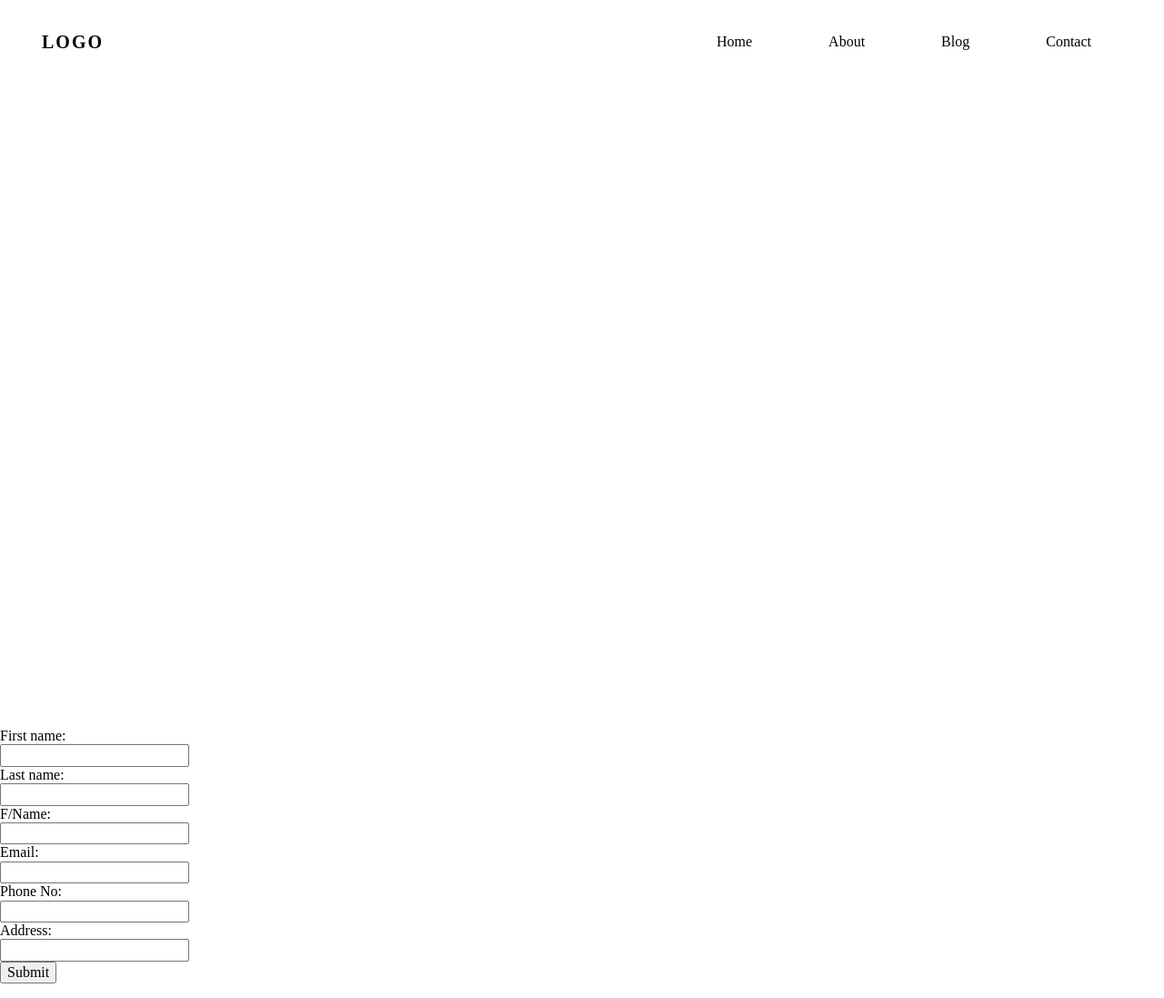
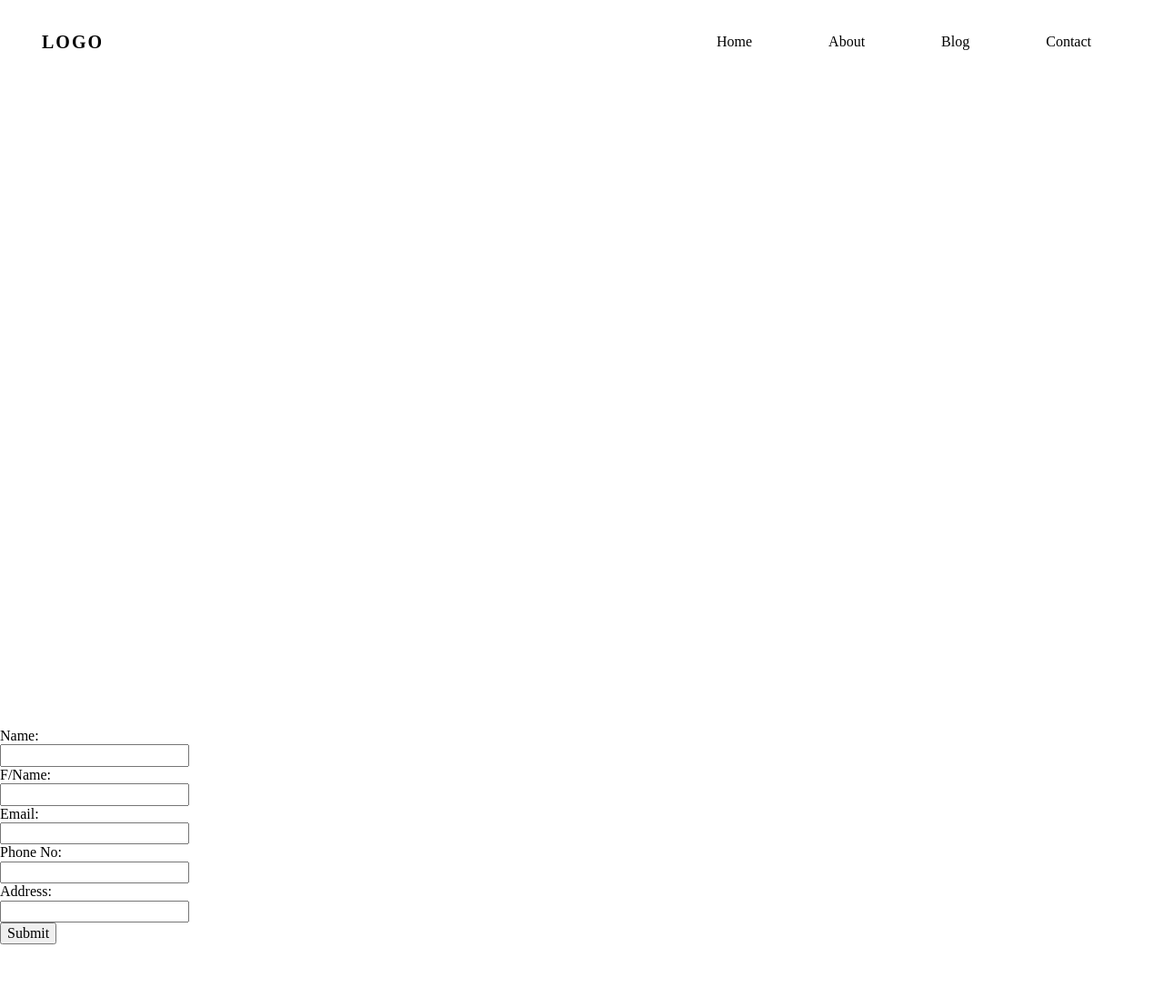
Before and after one commit to WPSulaiman/liquefy, a plain HTML site: page contact.html in a window 1280 px wide. Shown: the whole page at 91% size. After the commit the page ends 1054 px from the top, so only its background shows below. Drawn offline with Linux system fonts and the light colour scheme.

Commit message:
delete  name form contact

```diff
--- a/contact.html
+++ b/contact.html
@@ -39,9 +39,7 @@
             <!-- Main Content of the page start here -->
 
   <form action="/action_page.php">
-  <label for="fname">First name:</label><br>
-  <input type="text" id="fname" name="fname"><br>
-  <label for="lname">Last name:</label><br>
+  <label for="fname"> Name:</label><br>
   <input type="text" id="lname" name="lname"><br>
      <label for="F/Name">F/Name:</label><br>
   <input type="text" id="F/Name" name="F/Name"><br>
```
